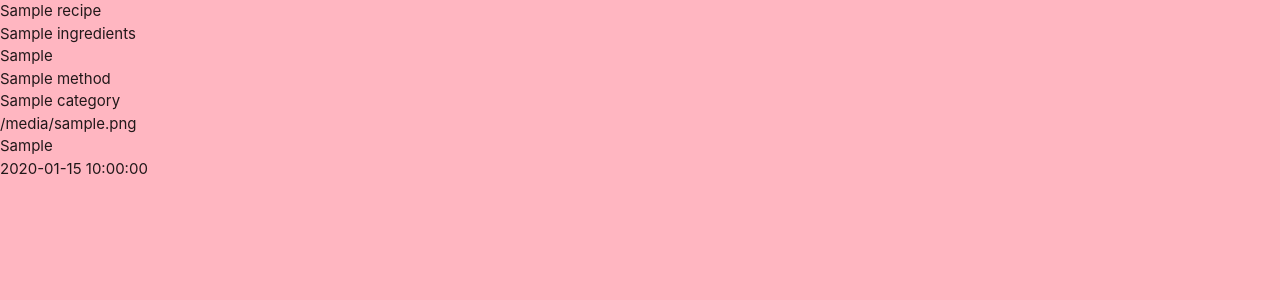
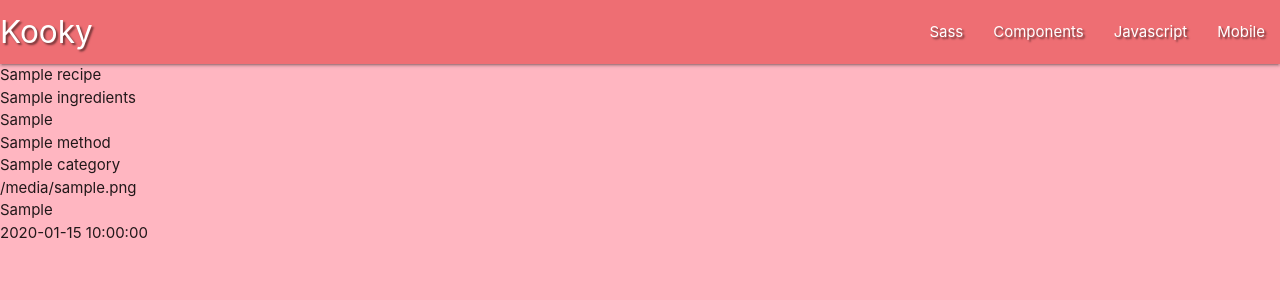
Before and after one commit to Saraholoughlin5/Milestone-Project-3, a Flask app: page / in a window 1280 px wide. Shown: the top 300 px of the page. Run offline with Flask 2, Linux system fonts and the light colour scheme; a database or web service that is not in the repository returns one stand-in record (values such as "Sample title"); some libraries are stand-ins or nearby versions.

Commit message:
Add Materialize nav menu

```diff
--- a/static/css/style.css
+++ b/static/css/style.css
@@ -1,3 +1,7 @@
 body {
     background-color: lightpink;
 }
+
+.text-shadow {
+    text-shadow: 2px 2px 2px rgba(0,0,0,0.5)
+}
--- a/templates/base.html
+++ b/templates/base.html
@@ -1,5 +1,6 @@
 <!DOCTYPE html>
 <html lang="en">
+
 <head>
     <meta charset="UTF-8">
     <meta name="viewport" content="width=device-width, initial-scale=1.0">
@@ -10,10 +11,35 @@
         type="text/css">
     <link rel="stylesheet" href="{{ url_for('static', filename='css/style.css') }}" type="text/css">
     {% block styles %}
-    {% endblock %}
+{% endblock %}
     <title>Recipe Management</title>
 </head>
+
 <body>
+
+    <header>
+        <!-- navbar -->
+        <nav class="nav-extended text-shadow">
+            <div class="nav-wrapper">
+                <a href="#!" class="brand-logo">Kooky</a>
+                <a href="#" data-target="mobile-demo" class="sidenav-trigger"><i class="material-icons">menu</i></a>
+                <ul class="right hide-on-med-and-down">
+                    <li><a href="sass.html">Sass</a></li>
+                    <li><a href="badges.html">Components</a></li>
+                    <li><a href="collapsible.html">Javascript</a></li>
+                    <li><a href="mobile.html">Mobile</a></li>
+                </ul>
+            </div>
+        </nav>
+
+        <!-- mobile nav menu -->
+        <ul class="sidenav" id="mobile-demo">
+            <li><a href="sass.html">Sass</a></li>
+            <li><a href="badges.html">Components</a></li>
+            <li><a href="collapsible.html">Javascript</a></li>
+            <li><a href="mobile.html">Mobile</a></li>
+        </ul>
+    </header>
 
     {% block content %}
     {% endblock %}
@@ -25,4 +51,5 @@
     {% block scripts %}
     {% endblock %}
 </body>
+
 </html>
```
